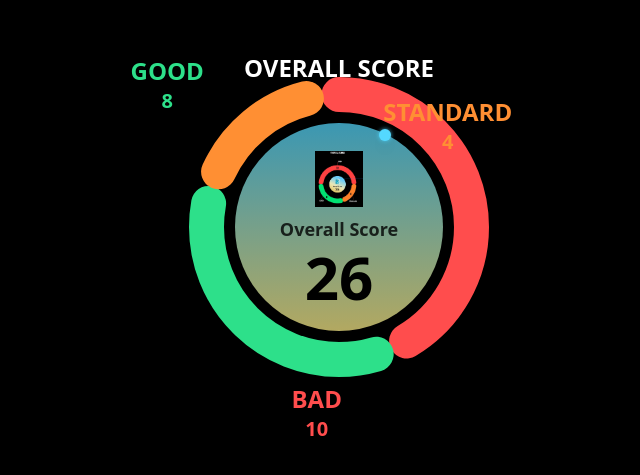
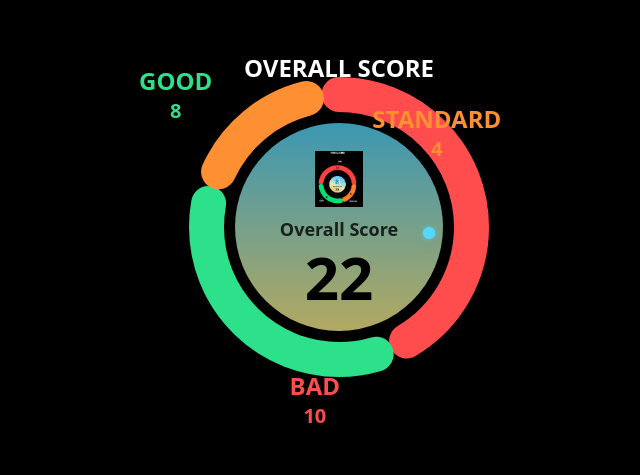
Before and after one commit to mthooyavan/custom-chartify, a React (Vite) app: page / in a window 1280 px wide. Shown: the part 173-648 px from the top of the page, without its empty margins (301-941 px from the left). Built offline with nearby package versions, Linux system fonts and the light colour scheme.

Commit message:
Refactor GaugeChart component
- Calculate score dynamically from chart data.
- Adjust label positions in GaugeChart.

```diff
--- a/src/components/GaugeChart.tsx
+++ b/src/components/GaugeChart.tsx
@@ -11,19 +11,18 @@ interface ChartSegment {
 }
 
 interface GaugeChartProps {
-  score: number;
-  maxScore?: number;
   chartData: ChartSegment[];
   className?: string;
 }
 
 const GaugeChart: React.FC<GaugeChartProps> = ({
-  score,
-  maxScore = 30,
   chartData,
   className
 }) => {
   const chartRef = useRef<HTMLDivElement>(null);
+
+  // Calculate total score from chartData
+  const totalScore = chartData.reduce((sum, segment) => sum + segment.value, 0);
 
   const radius = 150;
   const strokeWidth = 35;
@@ -40,7 +39,7 @@ const GaugeChart: React.FC<GaugeChartProps> = ({
   let currentAngle = -90; // Start at top (-90 degrees)
 
   // Score position calculation
-  const scoreRatio = score / maxScore;
+  const scoreRatio = 1; // Always at the top of the chart
   const scoreAngle = scoreRatio * 360 - 90;
   const dotPosition = calculatePosition(scoreAngle, normalizedRadius);
 
@@ -105,7 +104,7 @@ const GaugeChart: React.FC<GaugeChartProps> = ({
         </div>
         <div className="text-black/80 text-lg font-semibold">Overall Score</div>
         <div className="text-black text-6xl font-bold mt-1">
-          {score}
+          {totalScore}
         </div>
       </div>
 
@@ -133,20 +132,28 @@ const GaugeChart: React.FC<GaugeChartProps> = ({
 
       {/* Labels positioned next to their segment arcs */}
       {segmentsWithAngles.map((segment) => {
-        // Position labels at the middle of each segment and push them outward
-        // Adjust rotation to make the text appear properly oriented
-        const labelDistance = normalizedRadius + strokeWidth + 20;
-        const labelPosition = calculatePosition(segment.midpointAngle, labelDistance);
+        // Calculate the adjusted angle to position labels outside the chart properly
+        const adjustedAngle = segment.midpointAngle;
+
+        // Position labels outside the gauge at various distances based on their position
+        const labelDistance = normalizedRadius + strokeWidth * 1.2;
+        const labelPosition = calculatePosition(adjustedAngle, labelDistance);
+
+        // Calculate positions for the labels to be placed at the right locations
+        const rotateBack = ((adjustedAngle + 90) % 360) > 180 ? 180 : 0;
 
         return (
-          <React.Fragment key={`label-${segment.id}`}>
+          <div
+            key={`label-${segment.id}`}
+            className="absolute"
+            style={{
+              left: `${labelPosition.x}px`,
+              top: `${labelPosition.y}px`,
+              transform: `translate(-50%, -50%)`,
+            }}
+          >
             <div
-              className="absolute flex flex-col items-center pointer-events-none whitespace-nowrap"
-              style={{
-                left: `${labelPosition.x}px`,
-                top: `${labelPosition.y}px`,
-                transform: 'translate(-50%, -50%)'
-              }}
+              className="flex flex-col items-center whitespace-nowrap"
             >
               <div className="text-2xl font-bold" style={{ color: segment.color }}>
                 {segment.label}
@@ -155,7 +162,7 @@ const GaugeChart: React.FC<GaugeChartProps> = ({
                 {segment.value}
               </div>
             </div>
-          </React.Fragment>
+          </div>
         );
       })}
     </div>
--- a/src/pages/Index.tsx
+++ b/src/pages/Index.tsx
@@ -28,8 +28,6 @@ const Index = () => {
     <div className="min-h-screen flex flex-col items-center justify-center bg-black p-6">
       <div className="w-full max-w-md md:max-w-lg lg:max-w-xl">
         <GaugeChart
-          score={26}
-          maxScore={30}
           chartData={chartData}
         />
       </div>
```
